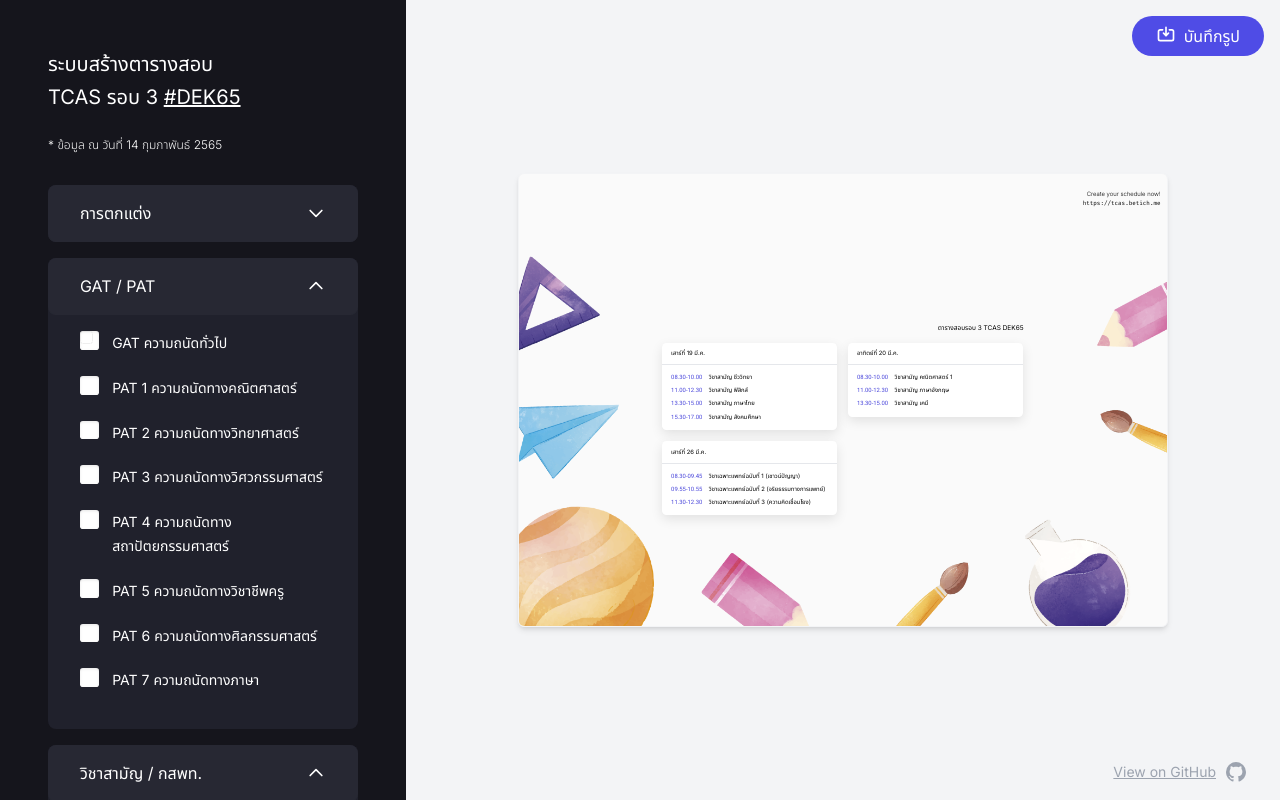
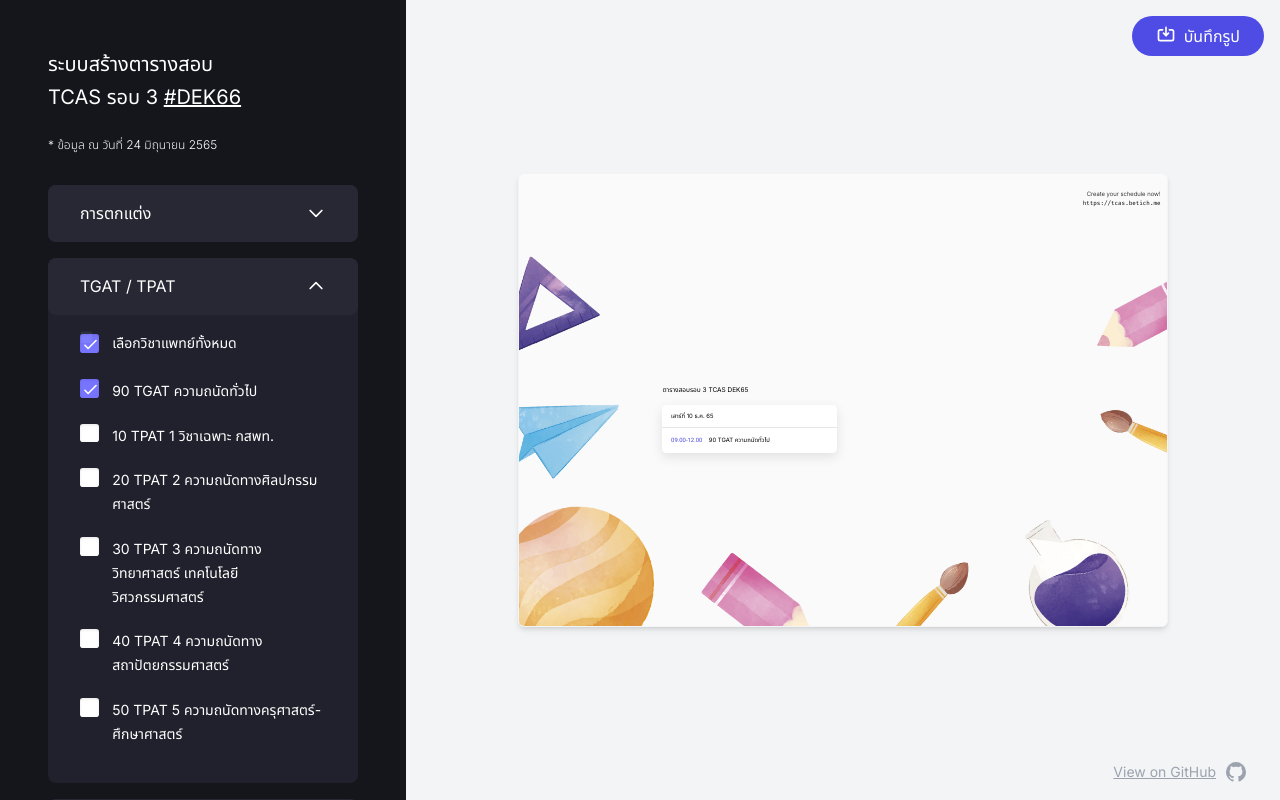
Before and after one commit to betich/tcas3-schedule-generator, a Next.js app: page / in a window 1280 px wide. Built offline with nearby package versions, Linux system fonts and the light colour scheme.

Commit message:
feat: update to tcas66 data

```diff
--- a/package.json
+++ b/package.json
@@ -16,6 +16,7 @@
     "@heroicons/react": "^1.0.5",
     "chrome-aws-lambda": "^10.1.0",
     "classnames": "^2.3.1",
+    "date-fns": "^2.28.0",
     "detect-inapp": "^1.4.0",
     "formik": "^2.2.9",
     "framer-motion": "^6.2.6",
--- a/src/components/common/Checkbox.tsx
+++ b/src/components/common/Checkbox.tsx
@@ -2,15 +2,11 @@ import { IScheduleData, TSubjectId } from "@types"
 import { Field, useFormikContext } from "formik"
 import { FC, useEffect, useState } from "react"
 
-const checkDisabled = (subject: TSubjectId, currSubjects: TSubjectId[]) => {
-  // 49 & 99 => true
-  // 99 & 49 => true
-  if (["GEN49", "GEN99"].includes(subject)) {
-    const unselected = "GEN49" === subject ? "GEN99" : "GEN49"
-    return currSubjects.includes(unselected)
-  } else if (["GEN39", "GEN89"].includes(subject)) {
-    const unselected = "GEN39" === subject ? "GEN89" : "GEN39"
-    return currSubjects.includes(unselected)
+const LanguageSubjects: TSubjectId[] = ["AL_FRENCH", "AL_GERMAN", "AL_JAPANESE", "AL_KOREAN", "AL_CHINESE", "AL_BALIAN"]
+
+const checkDisabled = (currSubject: TSubjectId, selectedSubjects: TSubjectId[]) => {
+  if (LanguageSubjects.includes(currSubject) && !selectedSubjects.includes(currSubject)) {
+    return LanguageSubjects.some((e) => selectedSubjects.includes(e))
   }
 
   return false
@@ -19,15 +15,17 @@ const checkDisabled = (subject: TSubjectId, currSubjects: TSubjectId[]) => {
 export const Checkbox: FC<{ name: string; value: any; id?: string }> = ({ name, value, id }) => {
   const formikProps = useFormikContext<IScheduleData>()
   const currSubjects = formikProps.values.subjects
-  const [disabled, setDisabled] = useState(false)
-
-  useEffect(() => {
-    setDisabled(checkDisabled(value, currSubjects))
-  }, [value, currSubjects])
 
   return (
     <>
-      <Field className="checkbox" disabled={disabled} id={id} type="checkbox" name={name} value={value} />
+      <Field
+        className="checkbox"
+        disabled={checkDisabled(value, currSubjects)}
+        id={id}
+        type="checkbox"
+        name={name}
+        value={value}
+      />
     </>
   )
 }
--- a/src/pages/index.tsx
+++ b/src/pages/index.tsx
@@ -7,7 +7,7 @@ import { Field, Form, Formik, FormikValues, useFormik, useFormikContext } from "
 import { useWindowDimensions } from "@utils/useWindowDimensions"
 import { LG, MD, SM, XL } from "@utils/breakpoints"
 import { Checkbox } from "@components/common/Checkbox"
-import { GatPatSubjectIds, MedSubjectIds, SubjectNames } from "@utils/subjects"
+import { ALevelSubjectIDs, GatPatSubjectIds, SubjectNames } from "@utils/subjects"
 import { SaveIcon } from "@heroicons/react/outline"
 import { Ellipsis } from "@components/common/Ellipsis"
 import { useLocalStorage } from "@utils/useLocalStorage"
@@ -31,21 +31,7 @@ const scheduleWidth = (width: number) => {
 const Home: NextPage = () => {
   const { width } = useWindowDimensions()
   const [waiting, setWaiting] = useState(false)
-  const [subjects, setSubject] = useLocalStorage<TSubjectId[]>("subjects", [
-    "GEN69",
-    "GEN49",
-    "GEN09",
-    "GEN19",
-    "GEN39",
-    "GEN29",
-    "GEN59",
-    "MED1",
-    "MED2",
-    "MED3",
-  ])
-  // const [theme, setTheme] = useLocalStorage<"none" | "balls" | "study">("theme", "study")
-  // const [font, setFont] = useLocalStorage<"normal" | "large">("font", "large")
-  // const [mode, setMode] = useLocalStorage<"light" | "dark">("mode", "light")
+  const [subjects, setSubject] = useLocalStorage<TSubjectId[]>("66subjects", ["TGAT"])
 
   const intitalFormValues: IScheduleData = {
     subjects: subjects,
@@ -54,21 +40,8 @@ const Home: NextPage = () => {
     mode: "light",
   }
 
-  // const intitalFormValues: IScheduleData = {
-  //   subjects: subjects,
-  //   theme: theme,
-  //   font: font,
-  //   mode: mode,
-  // }
-
   const onSubmit = async (values: FormikValues) => {
     if (waiting) return
-
-    // window.localStorage.setItem("subjects", JSON.stringify(values.subjects))
-    // setSubject(values.subjects)
-    // setTheme(values.theme)
-    // setFont(values.font)
-    // setMode(values.mode)
 
     let r = (Math.random() + 1).toString(36).substring(10)
 
@@ -142,12 +115,12 @@ const Home: NextPage = () => {
                     className="underline hover:no-underline"
                     target="_blank"
                     rel="noreferrer"
-                    href="https://twitter.com/hashtag/dek65"
+                    href="https://twitter.com/hashtag/dek66"
                   >
-                    #DEK65
+                    #DEK66
                   </a>
                 </h1>
-                <p className="mt-6 mb-4 text-xs font-light">* ข้อมูล ณ วันที่ 14 กุมภาพันธ์ 2565</p>
+                <p className="mt-6 mb-4 text-xs font-light">* ข้อมูล ณ วันที่ 24 มิถุนายน 2565</p>
                 <div className="mt-4 flex flex-col space-y-4">
                   <MyAccordion header="การตกแต่ง" id="Custom">
                     <fieldset className="relative mb-4 flex flex-col text-sm" role="group" aria-labelledby="mode">
@@ -216,37 +189,11 @@ const Home: NextPage = () => {
                     </fieldset>
                   </MyAccordion>
 
-                  {/* <MyAccordion header="Presets" id="presets" defaultExpanded>
-                    <fieldset
-                      className="relative flex flex-wrap text-sm md:flex-row"
-                      role="group"
-                      aria-labelledby="presets"
-                    >
-                      <PresetButton
-                        subjects={values.subjects}
-                        activates={[
-                          "GEN69",
-                          "GEN49",
-                          "GEN09",
-                          "GEN19",
-                          "GEN39",
-                          "GEN29",
-                          "GEN59",
-                          "MED1",
-                          "MED2",
-                          "MED3",
-                        ]}
-                      >
-                        แพทย์
-                      </PresetButton>
-                      <PresetButton subjects={values.subjects} activates={["GAT", "PAT1", "PAT3"]}>
-                        วิศวะฯ
-                      </PresetButton>
-                    </fieldset>
-                  </MyAccordion> */}
-
-                  <MyAccordion header="GAT / PAT" id="GATPAT" defaultExpanded>
+                  <MyAccordion header="TGAT / TPAT" id="TGATTPAT" defaultExpanded>
                     <fieldset className="relative flex flex-col text-sm" role="group" aria-labelledby="GATPAT">
+                      <AltPresetButton subjects={values.subjects} activates={["TGAT"]}>
+                        เลือกวิชาแพทย์ทั้งหมด
+                      </AltPresetButton>
                       {GatPatSubjectIds.map((subject) => {
                         return (
                           <Fragment key={subject}>
@@ -258,34 +205,12 @@ const Home: NextPage = () => {
                     </fieldset>
                   </MyAccordion>
 
-                  <MyAccordion header="วิชาสามัญ / กสพท." id="MED" defaultExpanded>
+                  <MyAccordion header="A Level" id="ALEVEL" defaultExpanded>
                     <fieldset className="relative flex flex-col text-sm" role="group" aria-labelledby="MED">
-                      <AltPresetButton
-                        subjects={values.subjects}
-                        activates={[
-                          "GEN69",
-                          "GEN49",
-                          "GEN09",
-                          "GEN19",
-                          "GEN39",
-                          "GEN29",
-                          "GEN59",
-                          "MED1",
-                          "MED2",
-                          "MED3",
-                        ]}
-                      >
-                        เลือกวิชาแพทย์ทั้งหมด
-                      </AltPresetButton>
-                      {MedSubjectIds.map((subject) => {
+                      {ALevelSubjectIDs.map((subject) => {
                         return (
                           <Fragment key={subject}>
-                            <Checkbox
-                              // disabled={checkDisabled(subject, values.subjects)}
-                              id={subject}
-                              name="subjects"
-                              value={subject}
-                            />
+                            <Checkbox id={subject} name="subjects" value={subject} />
                             <label htmlFor={subject}>{SubjectNames[subject]}</label>
                           </Fragment>
                         )
--- a/src/utils/groupSubjects.ts
+++ b/src/utils/groupSubjects.ts
@@ -1,5 +1,5 @@
 import { TSubjectId, TSubjectObj } from "@types"
-import { dateSort, dateSortFunc, timeSortFunc } from "./sortTime"
+import { dateSort } from "./sortTime"
 import { SubjectMap } from "./subjects"
 
 /*
@@ -10,7 +10,6 @@ import { SubjectMap } from "./subjects"
 ]
 */
 
-// group subjects by date
 export const groupSubjects = (subjects: TSubjectId[]) => {
   const mappedSubjects: Record<string, TSubjectObj[]> = subjects
     .map((s) => SubjectMap[s])
--- a/src/utils/subjects.ts
+++ b/src/utils/subjects.ts
@@ -1,129 +1,74 @@
 import { TSubjectId, TSubjectObj } from "@types"
 
-export const SubjectIDs: TSubjectId[] = [
-  "GAT",
-  "PAT1",
-  "PAT2",
-  "PAT3",
-  "PAT4",
-  "PAT5",
-  "PAT6",
-  "PAT7",
-  "GEN69",
-  "GEN49",
-  "GEN99",
-  "GEN09",
-  "GEN19",
-  "GEN39",
-  "GEN89",
-  "GEN29",
-  "GEN59",
-  "MED1",
-  "MED2",
-  "MED3",
+export const GatPatSubjectIds: TSubjectId[] = ["TGAT", "TPAT1", "TPAT2", "TPAT3", "TPAT4", "TPAT5"]
+
+export const ALevelSubjectIDs: TSubjectId[] = [
+  "AL_BIO",
+  "AL_PHY",
+  "AL_SCI",
+  "AL_THAI",
+  "AL_SOC",
+  "AL_MATH1",
+  "AL_MATH2",
+  "AL_ENG",
+  "AL_CHEM",
+  "AL_FRENCH",
+  "AL_GERMAN",
+  "AL_JAPANESE",
+  "AL_KOREAN",
+  "AL_CHINESE",
+  "AL_BALIAN",
 ]
 
-export const GatPatSubjectIds: TSubjectId[] = ["GAT", "PAT1", "PAT2", "PAT3", "PAT4", "PAT5", "PAT6", "PAT7"]
-
-export const MedSubjectIds: TSubjectId[] = [
-  "GEN69",
-  "GEN49",
-  "GEN99",
-  "GEN09",
-  "GEN19",
-  "GEN39",
-  "GEN89",
-  "GEN29",
-  "GEN59",
-  "MED1",
-  "MED2",
-  "MED3",
-]
+export const SubjectNames: Record<TSubjectId, string> = {
+  TGAT: "90 TGAT ความถนัดทั่วไป",
+  TPAT1: "10 TPAT 1 วิชาเฉพาะ กสพท.",
+  TPAT2: "20 TPAT 2 ความถนัดทางศิลปกรรมศาสตร์",
+  TPAT3: "30 TPAT 3 ความถนัดทางวิทยาศาสตร์ เทคโนโลยี วิศวกรรมศาสตร์",
+  TPAT4: "40 TPAT 4 ความถนัดทางสถาปัตยกรรมศาสตร์",
+  TPAT5: "50 TPAT 5 ความถนัดทางครุศาสตร์-ศึกษาศาสตร์",
+  AL_BIO: "66 ชีววิทยา",
+  AL_PHY: "64 ฟิสิกส์",
+  AL_THAI: "81 ภาษาไทย",
+  AL_SOC: "70 สังคมศึกษา",
+  AL_MATH1: "61 คณิตศาสตร์ประยุกต์ 1 (พื้ันฐาน + เพิ่มเติม)",
+  AL_ENG: "82 ภาษาอังกฤษ",
+  AL_CHEM: "65 เคมี",
+  AL_MATH2: "62 คณิตศาสตร์ประยุกต์ 2 (พื้นฐาน)",
+  AL_SCI: "63 วิทยาศาสตร์ประยุกต์",
+  AL_FRENCH: "83 ภาษาฝรั่งเศส",
+  AL_GERMAN: "84 ภาษาเยอรมัน",
+  AL_JAPANESE: "85 ภาษาญี่ปุ่น",
+  AL_KOREAN: "86 ภาษาเกาหลี",
+  AL_CHINESE: "87 ภาษาจีน",
+  AL_BALIAN: "88 ภาษาบาลี",
+}
 
 export const SubjectMap: Record<TSubjectId, TSubjectObj> = {
-  /* GAT/PAT */
-  GAT: { date: "03/12", from: "08.30", to: "11.30", text: "GAT ความถนัดทั่วไป" },
-  PAT1: { date: "03/12", from: "13.00", to: "16.00", text: "PAT 1 ความถนัดทางคณิตศาสตร์" },
-  PAT2: { date: "03/13", from: "08.30", to: "11.30", text: "PAT 2 ความถนัดทางวิทยาศาสตร์" },
-  PAT3: { date: "03/14", from: "08.30", to: "11.30", text: "PAT 3 ความถนัดทางวิศวกรรมศาสตร์" },
-  PAT4: { date: "03/14", from: "13.00", to: "16.00", text: "PAT 4 ความถนัดทางสถาปัตยกรรมศาสตร์" },
-  PAT5: { date: "03/13", from: "13.00", to: "16.00", text: "PAT 5 ความถนัดทางวิชาชีพครู" },
-  PAT6: { date: "03/15", from: "08.30", to: "11.30", text: "PAT 6 ความถนัดทางศิลกรรมศาสตร์" },
-  PAT7: { date: "03/15", from: "13.00", to: "16.00", text: "PAT 7 ความถนัดทางภาษา" },
-  /* วิชาสามัญ */
-  GEN69: { date: "03/19", from: "08.30", to: "10.00", text: "วิชาสามัญ ชีววิทยา" },
-  /* - same */
-  GEN49: { date: "03/19", from: "11.00", to: "12.30", text: "วิชาสามัญ ฟิสิกส์" },
-  GEN99: { date: "03/19", from: "11.00", to: "12.30", text: "วิชาสามัญ วิทยาศาสตร์" },
-  /* - /same */
-  GEN09: { date: "03/19", from: "13.30", to: "15.00", text: "วิชาสามัญ ภาษาไทย" },
-  GEN19: { date: "03/19", from: "15.30", to: "17.00", text: "วิชาสามัญ สังคมศึกษา" },
-  /* - same */
-  GEN39: { date: "03/20", from: "08.30", to: "10.00", text: "วิชาสามัญ คณิตศาสตร์ 1" },
-  GEN89: { date: "03/20", from: "08.30", to: "10.00", text: "วิชาสามัญ คณิตศาสตร์ 2" },
-  /* - /same */
-  GEN29: { date: "03/20", from: "11.00", to: "12.30", text: "วิชาสามัญ ภาษาอังกฤษ" },
-  GEN59: { date: "03/20", from: "13.30", to: "15.00", text: "วิชาสามัญ เคมี" },
-  /* กสพท. */
-  MED1: { date: "03/26", from: "08.30", to: "09.45", text: "วิชาเฉพาะแพทย์ฉบับที่ 1 (เชาวน์ปัญญา)" },
-  MED2: { date: "03/26", from: "09.55", to: "10.55", text: "วิชาเฉพาะแพทย์ฉบับที่ 2 (จริยธรรมทางการแพทย์)" },
-  MED3: { date: "03/26", from: "11.30", to: "12.30", text: "วิชาเฉพาะแพทย์ฉบับที่ 3 (ความคิดเชื่อมโยง)" },
+  /* TGAT/TPAT */
+  TGAT: { date: "10/12/2022", from: "09.00", to: "12.00", text: SubjectNames["TGAT"] },
+  TPAT3: { date: "10/12/2022", from: "13.00", to: "16.00", text: SubjectNames["TPAT3"] },
+  TPAT5: { date: "11/12/2022", from: "09.00", to: "12.00", text: SubjectNames["TPAT5"] },
+  TPAT2: { date: "11/12/2022", from: "13.00", to: "16.00", text: SubjectNames["TPAT2"] },
+  TPAT4: { date: "12/12/2022", from: "09.00", to: "12.00", text: SubjectNames["TPAT4"] },
+  TPAT1: { date: "17/12/2022", from: "08.30", to: "12.30", text: SubjectNames["TPAT1"] },
+  /* A Level */
+  AL_BIO: { date: "18/03/2023", from: "08.30", to: "10.00", text: SubjectNames["AL_BIO"] },
+  AL_PHY: { date: "18/03/2023", from: "11.00", to: "12.30", text: SubjectNames["AL_PHY"] },
+  AL_THAI: { date: "18/03/2023", from: "13.30", to: "15.00", text: SubjectNames["AL_THAI"] },
+  AL_SOC: { date: "18/03/2023", from: "15.30", to: "17.00", text: SubjectNames["AL_SOC"] },
+  /* - 2nd day */
+  AL_MATH1: { date: "19/03/2023", from: "08.30", to: "10.00", text: SubjectNames["AL_MATH1"] },
+  AL_ENG: { date: "19/03/2023", from: "11.00", to: "12.30", text: SubjectNames["AL_ENG"] },
+  AL_CHEM: { date: "19/03/2023", from: "13.30", to: "15.00", text: SubjectNames["AL_CHEM"] },
+  /* - 3rd day */
+  AL_MATH2: { date: "20/03/2023", from: "08.30", to: "10.00", text: SubjectNames["AL_MATH2"] },
+  AL_SCI: { date: "20/03/2023", from: "11.00", to: "12.30", text: SubjectNames["AL_SCI"] },
+  /* Same */
+  AL_FRENCH: { date: "20/03/2023", from: "13.30", to: "15.00", text: SubjectNames["AL_FRENCH"] },
+  AL_GERMAN: { date: "20/03/2023", from: "13.30", to: "15.00", text: SubjectNames["AL_GERMAN"] },
+  AL_JAPANESE: { date: "20/03/2023", from: "13.30", to: "15.00", text: SubjectNames["AL_JAPANESE"] },
+  AL_KOREAN: { date: "20/03/2023", from: "13.30", to: "15.00", text: SubjectNames["AL_KOREAN"] },
+  AL_CHINESE: { date: "20/03/2023", from: "13.30", to: "15.00", text: SubjectNames["AL_CHINESE"] },
+  AL_BALIAN: { date: "20/03/2023", from: "13.30", to: "15.00", text: SubjectNames["AL_BALIAN"] },
 }
-
-export const SubjectNames: Record<TSubjectId, string> = {
-  GAT: "GAT ความถนัดทั่วไป",
-  PAT1: "PAT 1 ความถนัดทางคณิตศาสตร์",
-  PAT2: "PAT 2 ความถนัดทางวิทยาศาสตร์",
-  PAT3: "PAT 3 ความถนัดทางวิศวกรรมศาสตร์",
-  PAT4: "PAT 4 ความถนัดทางสถาปัตยกรรมศาสตร์",
-  PAT5: "PAT 5 ความถนัดทางวิชาชีพครู",
-  PAT6: "PAT 6 ความถนัดทางศิลกรรมศาสตร์",
-  PAT7: "PAT 7 ความถนัดทางภาษา",
-  GEN69: "69 วิชาสามัญ ชีววิทยา",
-  GEN49: "49 วิชาสามัญ ฟิสิกส์",
-  GEN99: "99 วิชาสามัญ วิทยาศาสตร์",
-  GEN09: "09 วิชาสามัญ ภาษาไทย",
-  GEN19: "19 วิชาสามัญ สังคมศึกษา",
-  GEN39: "39 วิชาสามัญ คณิตศาสตร์ 1",
-  GEN89: "89 วิชาสามัญ คณิตศาสตร์ 2",
-  GEN29: "29 วิชาสามัญ ภาษาอังกฤษ",
-  GEN59: "59 วิชาสามัญ เคมี",
-  MED1: "วิชาเฉพาะแพทย์ฉบับที่ 1 (เชาวน์ปัญญา)",
-  MED2: "วิชาเฉพาะแพทย์ฉบับที่ 2 (จริยธรรมทางการแพทย์)",
-  MED3: "วิชาเฉพาะแพทย์ฉบับที่ 3 (ความคิดเชื่อมโยง)",
-}
-
-// export const TimeSchedule = {
-//   "03/12": [
-//     ["GAT", "08.30", "11.30"],
-//     ["PAT1", "13.00", "16.00"],
-//   ],
-//   "03/13": [
-//     ["PAT2", "08.30", "11.30"],
-//     ["PAT5", "13.00", "16.00"],
-//   ],
-//   "03/14": [
-//     ["PAT3", "08.30", "11.30"],
-//     ["PAT4", "13.00", "16.00"],
-//   ],
-//   "03/15": [
-//     ["PAT6", "08.30", "11.30"],
-//     ["PAT7", "13.00", "16.00"],
-//   ],
-//   "03/19": [
-//     ["GEN69", "08.30", "10.00"],
-//     ["GEN49|99", "11.00", "12.00"],
-//     ["GEN09", "13.00", "15.00"],
-//     ["GEN19", "15.30", "17.00"],
-//   ],
-//   "03/20": [
-//     ["GEN39|89", "08.30", "10.00"],
-//     ["GEN29", "11.00", "12.30"],
-//     ["GEN59", "13.30", "15.00"],
-//   ],
-//   "03/26": [
-//     ["MED1", "08.30", "09.45"],
-//     ["MED2", "09.55", "10.55"],
-//     ["MED3", "11.30", "12.30"],
-//   ],
-// }
--- a/src/utils/toDateString.ts
+++ b/src/utils/toDateString.ts
@@ -1,9 +1,8 @@
-// 03/12 => ศุกร์ที่ 12 มี.ค.
+// 12/03/2022 => ศุกร์ที่ 12 มี.ค. 2565
 
 export const toDateString = (dateString: string) => {
-  const [month, date] = dateString.split("/")
-  //   const dateObj = new Date(`${date}/${month}/${new Date().getFullYear()}`)
-  const _date = new Date(`${new Date().getFullYear()}-${month}-${date}T00:00:00`)
+  const [date, month, year] = dateString.split("/")
+  const _date = new Date(`${year}-${month}-${date}T00:00:00`)
   const userTimezoneOffset = _date.getTimezoneOffset() * 60000
   const dateObj = new Date(_date.getTime() - userTimezoneOffset)
 
@@ -25,5 +24,5 @@ export const toDateString = (dateString: string) => {
   const monthName = monthIdxToName[dateObj.getMonth()]
   const dayName = dateObj.toLocaleString("th-TH", { weekday: "long" }).replace("วัน", "")
 
-  return `${dayName}ที่ ${dateObj.getDate()} ${monthName}`
+  return `${dayName}ที่ ${dateObj.getDate()} ${monthName} ${String(+year + 543).slice(-2)}`
 }
```
Also changed, not shown: src/@types/index.ts (+21 -20 lines), src/utils/sortTime.ts (+6 -40 lines), 1 other file (tests, documents, lock files or other folders).
